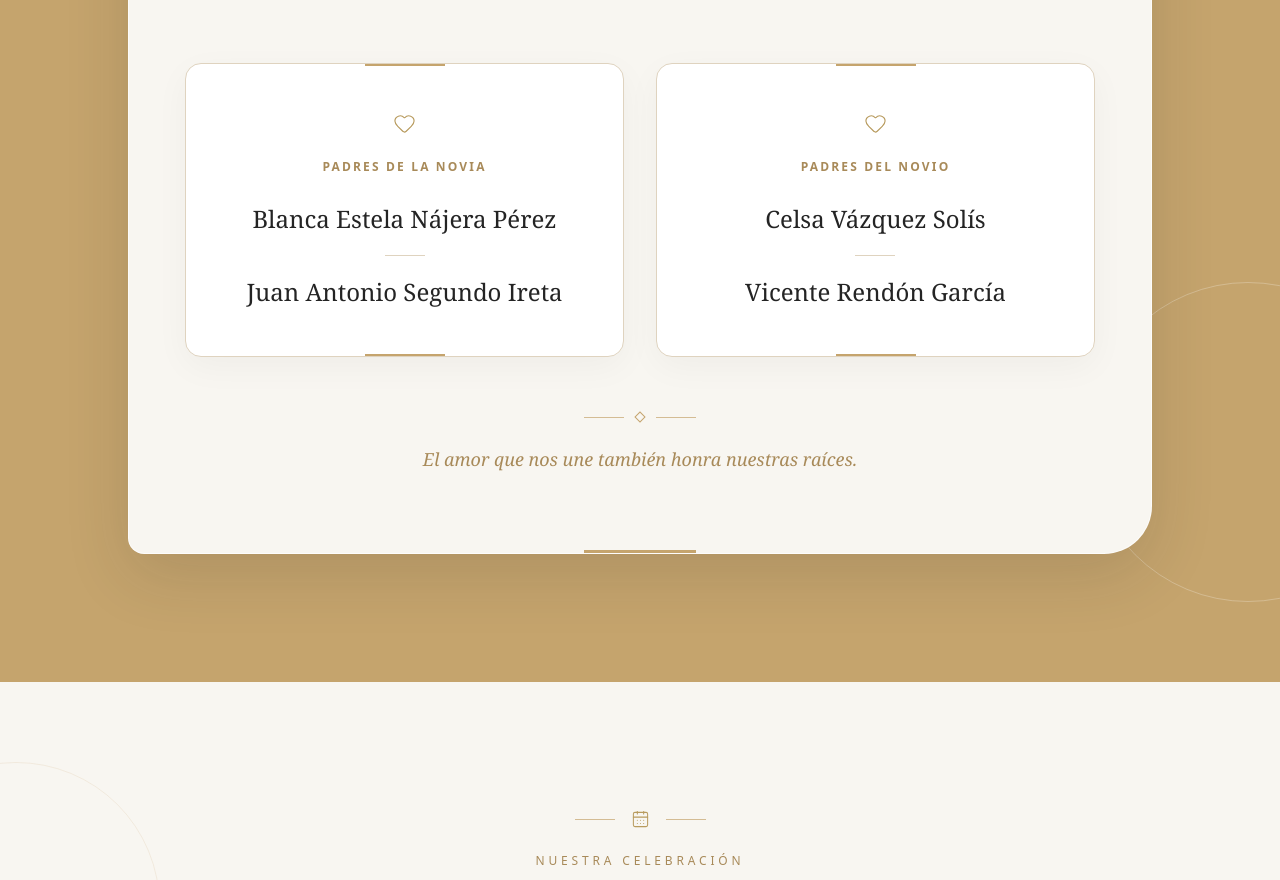
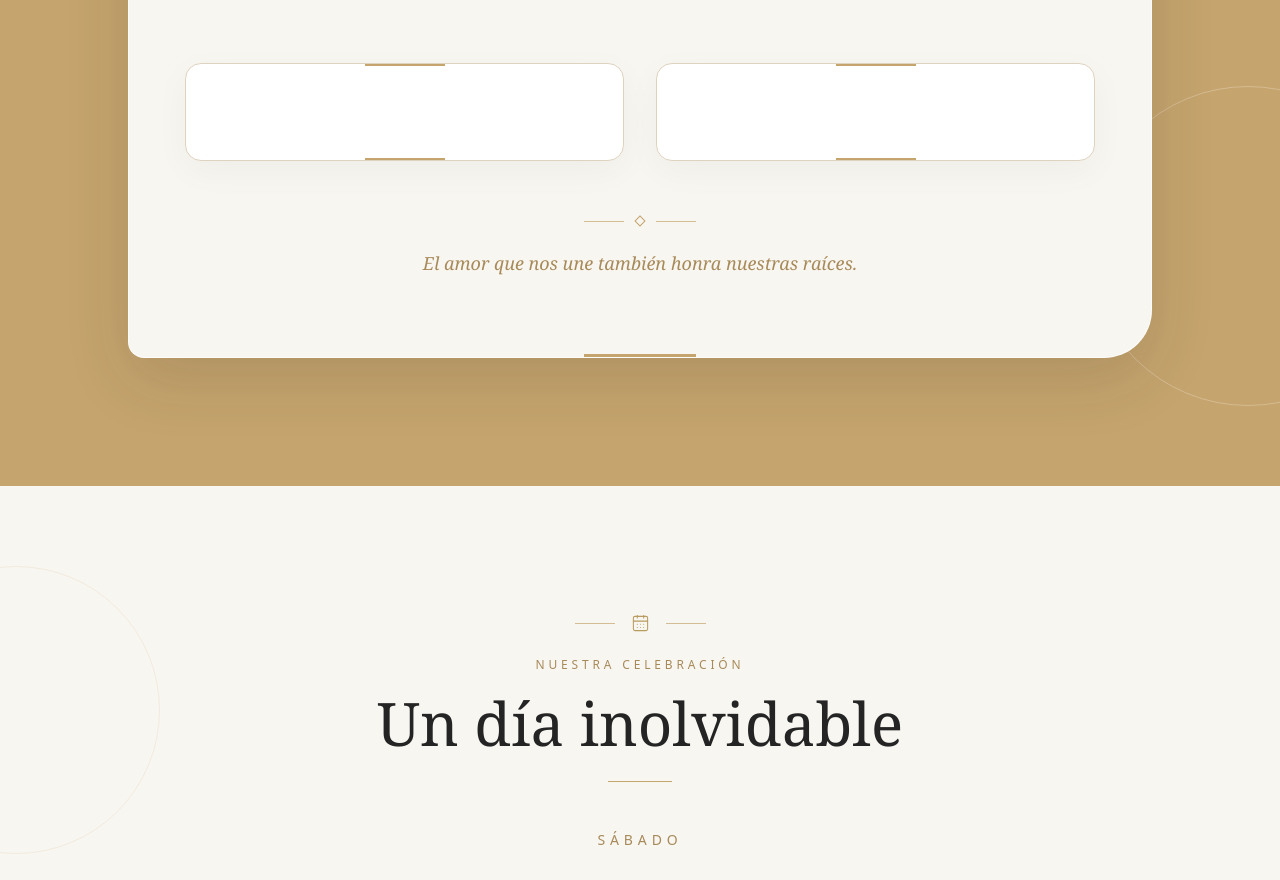
Before and after one commit to patrickespinoza/Vanessa-Agustin, a React (Vite) app in the folder Nuestra-Boda/: page / in a window 1280 px wide. Shown: the part 1251-2131 px from the top of the page. Built offline with nearby package versions, Linux system fonts and the light colour scheme; a web font is replaced by a local one.

Commit message:
cambio 3

```diff
--- a/Nuestra-Boda/src/componentes-encabezado/novios.jsx
+++ b/Nuestra-Boda/src/componentes-encabezado/novios.jsx
@@ -116,61 +116,7 @@ const TarjetaPadres = ({
         "
       />
 
-      {/* ICONO */}
 
-      <Heart
-        size={23}
-        strokeWidth={1.2}
-        className="mb-6 text-[#B89B5E]"
-      />
-
-      {/* TÍTULO */}
-
-      <h3
-        className="
-          mb-7
-          text-[11px]
-          font-semibold
-          uppercase
-          tracking-[0.18em]
-          text-[#A88A59]
-          sm:text-xs
-        "
-      >
-        {titulo}
-      </h3>
-
-      {/* NOMBRES */}
-
-      <div className="flex flex-col items-center gap-5">
-        {nombres.map((nombre, i) => (
-          <React.Fragment key={i}>
-            {i > 0 && (
-              <div
-                className="
-                  h-px
-                  w-10
-                  bg-[#DFD3BF]
-                "
-              />
-            )}
-
-            <p
-              className="
-                max-w-xs
-                font-serif
-                text-xl
-                font-normal
-                leading-relaxed
-                text-[#242424]
-                sm:text-2xl
-              "
-            >
-              {nombre}
-            </p>
-          </React.Fragment>
-        ))}
-      </div>
 
       {/* DETALLE INFERIOR */}
 
```
